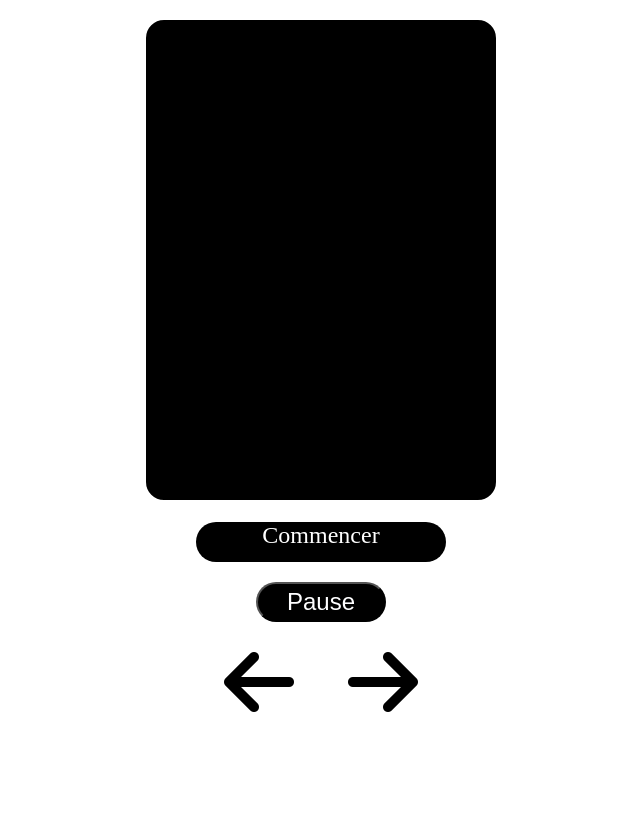
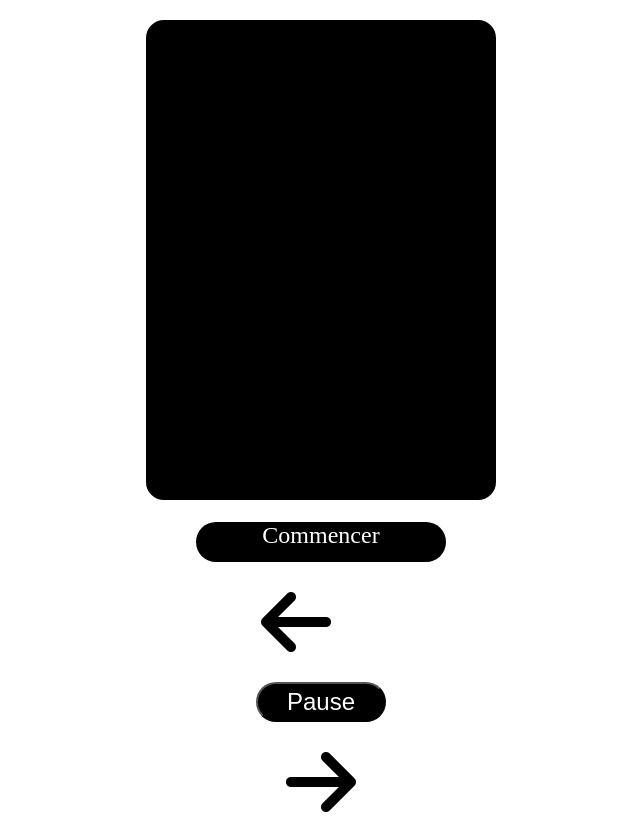
Before and after one commit to tomdie290/Solo-pong, a plain HTML site: page index.htm in a window 1280 px wide. Shown: the part 101-931 px from the top of the page, without its empty margins (319-959 px from the left). Before the commit the page ends 831 px from the top, so only its background shows below. Drawn offline with Linux system fonts and the light colour scheme.

Commit message:
modification de l'emplacement des fleche

```diff
--- a/index.htm
+++ b/index.htm
@@ -13,11 +13,9 @@
     <canvas id="canvas" height="480px"; width="350"></canvas>
     <div id = "Recommencer"><button id="Recommencer">Recommencer</button></div>
     <div class="controls">
+    <div class="arrow"> <i class="fa-solid fa-arrow-left"></i></div>
     <button id="pauseBtn">Pause</button>
-    </div>
-    <div class="arrow">
-        <i class="fa-solid fa-arrow-left"></i>
-        <i class="fa-solid fa-arrow-right"></i>
+    <div class="arrow"><i class="fa-solid fa-arrow-right"></i></div>
     </div>
 
     <script src="script.js"></script>
```
